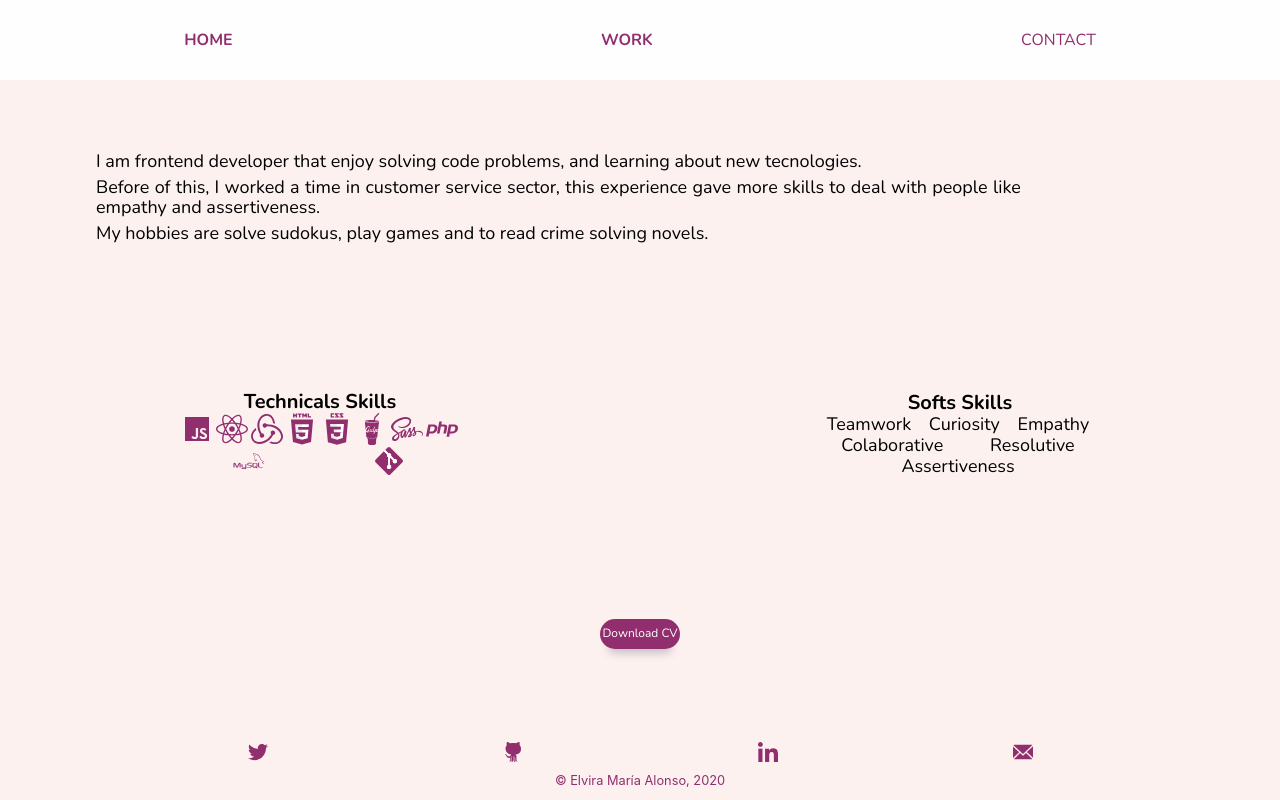
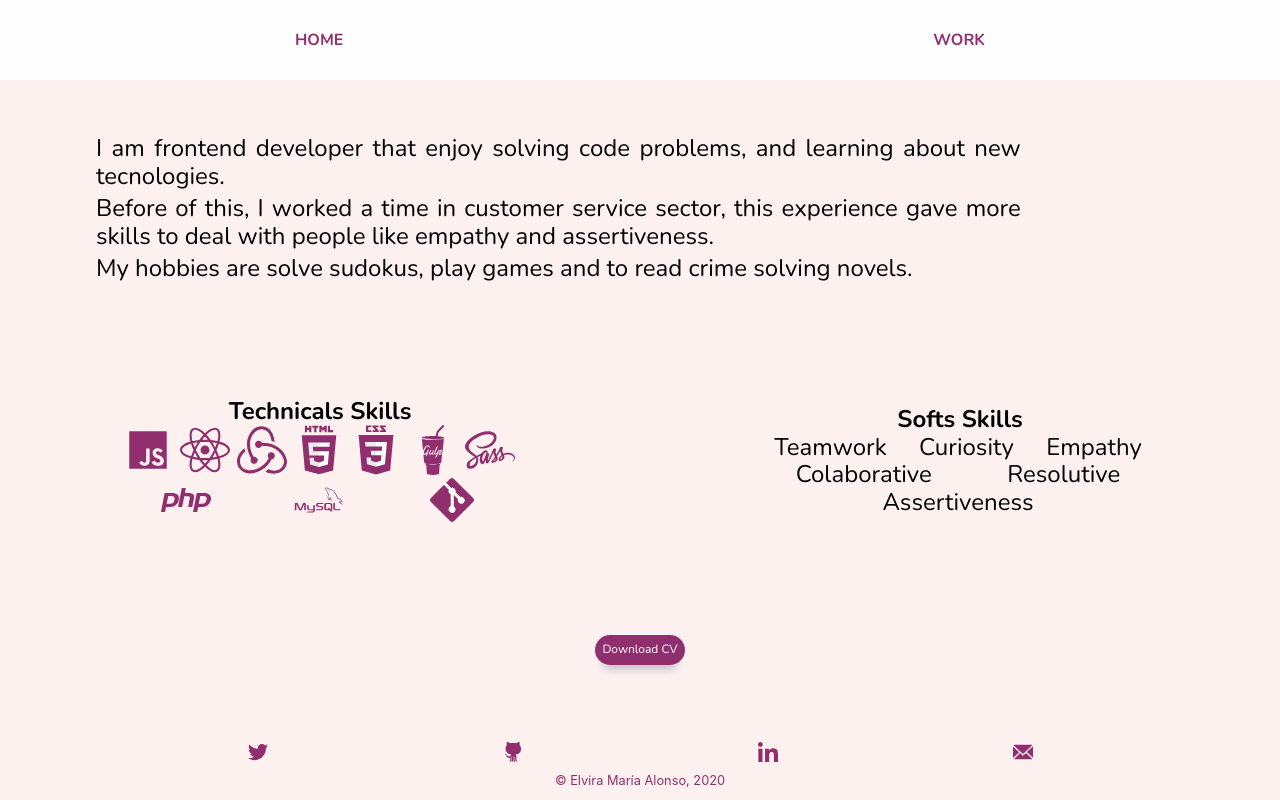
Before and after one commit to elviac94/elvira-alonso-portfolio, a React (Create React App) app: page /#/about in a window 1280 px wide. Built offline with nearby package versions, Linux system fonts and the light colour scheme.

Commit message:
change styles

```diff
--- a/src/components/Header.js
+++ b/src/components/Header.js
@@ -29,7 +29,6 @@ const Header = (props) => {
                     <Link className="header__list--link " to='projects'>
                         <li className="header__list--work">Work</li>
                     </Link>
-                    <li className="header__list--contact">Contact</li>
                 </ul>
             </nav>
         </header>
--- a/src/stylesheets/components/_about.scss
+++ b/src/stylesheets/components/_about.scss
@@ -21,18 +21,23 @@
       text-align: justify;
       margin-bottom: 5px;
 
-      @include forTablet{
+      @include forTablet {
         font-size: 18px;
+      }
+
+      @include forDesktop {
+        font-size: 24px;
       }
     }
   }
 
   & .resume__button {
     background-color: $darkFontColor;
-    width: 80px;
+    width: 90px;
     height: 30px;
     border-radius: 15px;
     color: $standardBg;
+    font-family: $textFont;
 
     @include forTablet {
       order: 3;
@@ -55,8 +60,12 @@
     & .technicals__title {
       text-transform: capitalize;
 
-      @include forTablet{
+      @include forTablet {
         font-size: 20px;
+      }
+
+      @include forDesktop {
+        font-size: 24px;
       }
     }
 
@@ -71,6 +80,10 @@
         max-width: 280px;
       }
 
+      @include forDesktop {
+        max-width: 400px;
+      }
+
       & li {
         width: 28px;
         height: 28px;
@@ -79,6 +92,11 @@
         @include forTablet {
           width: 32px;
           height: 32px;
+        }
+
+        @include forDesktop {
+          width: 50px;
+          height: 50px;
         }
 
         & img {
@@ -106,8 +124,12 @@
     & .softs__title {
       text-transform: capitalize;
 
-      @include forTablet{
+      @include forTablet {
         font-size: 20px;
+      }
+
+      @include forDesktop {
+        font-size: 24px;
       }
     }
 
@@ -122,12 +144,19 @@
         max-width: 280px;
       }
 
+      @include forDesktop {
+        max-width: 400px;
+      }
+
       & li {
         font-size: 15px;
         margin-right: 4px;
 
-        @include forTablet{
+        @include forTablet {
           font-size: 18px;
+        }
+        @include forDesktop {
+          font-size: 24px;
         }
       }
     }
```
